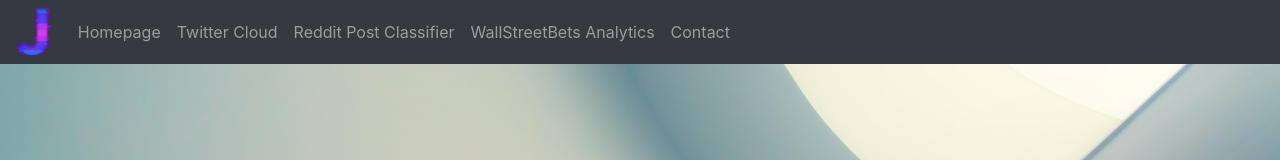
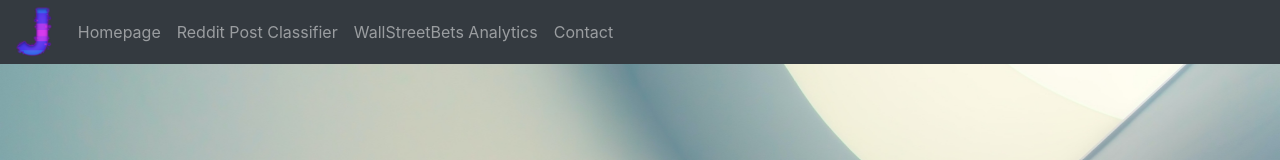
Before and after one commit to SchneiderJM/PersonalWebsite, a React (Create React App) app: page / in a window 1280 px wide. Shown: the top 160 px of the page. Built offline with nearby package versions, Linux system fonts and the light colour scheme.

Commit message:
Removed link to twitter cloud generator

```diff
--- a/src/Navigation/NavigationBar.js
+++ b/src/Navigation/NavigationBar.js
@@ -20,7 +20,6 @@ const NavigationBar = () => {
                 className={classes.brandBurger}/>
             </Navbar.Brand>
             <Nav.Link as={Link} onClick={() => setShowBar(!showBar)} to='/' >Homepage</Nav.Link>
-            <Nav.Link as={Link} onClick={() => setShowBar(!showBar)} to='/Twitter_Cloud'>Twitter Cloud</Nav.Link>
             <Nav.Link as={Link} onClick={() => setShowBar(!showBar)} to='/Reddit_Classifier'>Reddit Post Classifier</Nav.Link>
             <Nav.Link as={Link} onClick={() => setShowBar(!showBar)} to='/WSB_Analytics'>WallStreetBets Analytics</Nav.Link>
             <Nav.Link as={Link} onClick={() => setShowBar(!showBar)} to='/Contact'>Contact</Nav.Link>
@@ -39,7 +38,6 @@ const NavigationBar = () => {
             <Navbar.Brand><img src={Logo} alt='Where Logo' className={classes.cornerLogo} /></Navbar.Brand>
             <Nav className = 'mr-auto'>
                 <Nav.Link as={Link} to='/' >Homepage</Nav.Link>
-                <Nav.Link as={Link} to='/Twitter_Cloud'>Twitter Cloud</Nav.Link>
                 <Nav.Link as={Link} to='/Reddit_Classifier'>Reddit Post Classifier</Nav.Link>
                 <Nav.Link as={Link} to='/WSB_Analytics'>WallStreetBets Analytics</Nav.Link>
                 <Nav.Link as={Link} to='/Contact'>Contact</Nav.Link>
```
